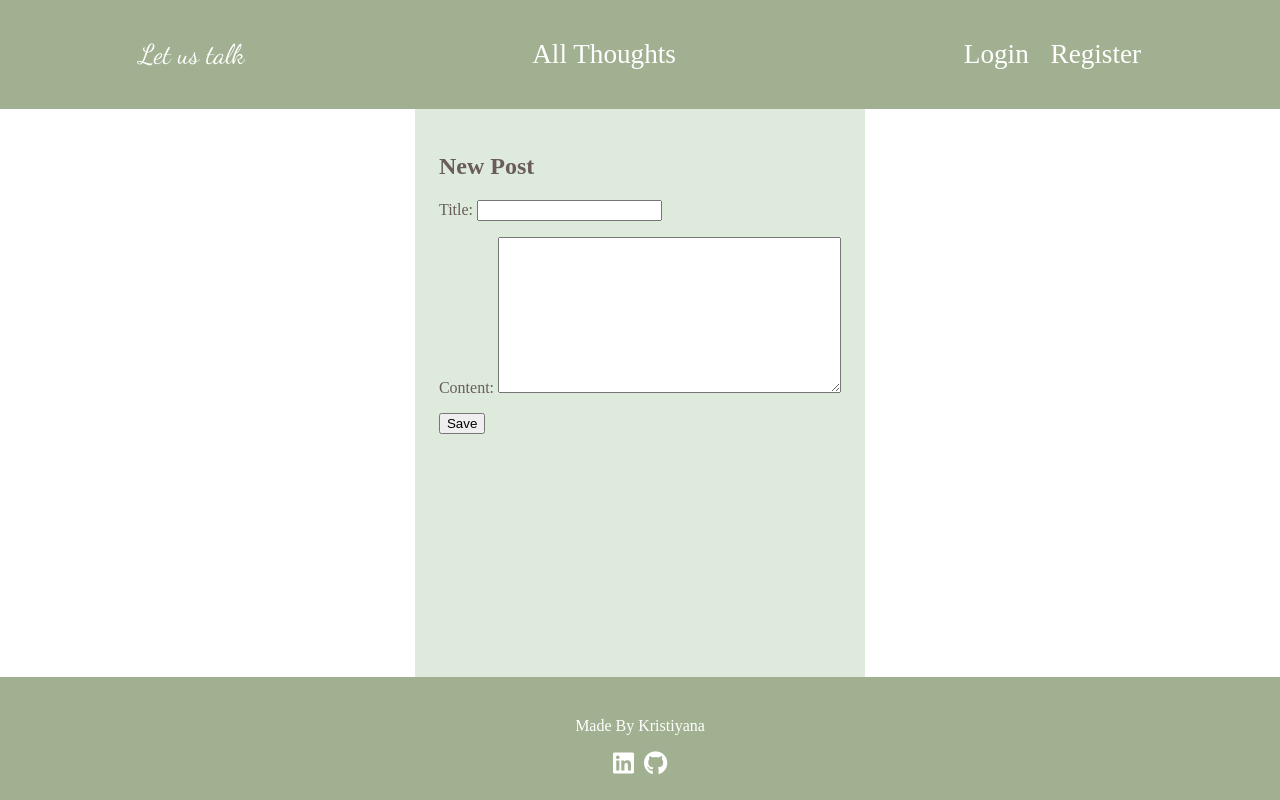
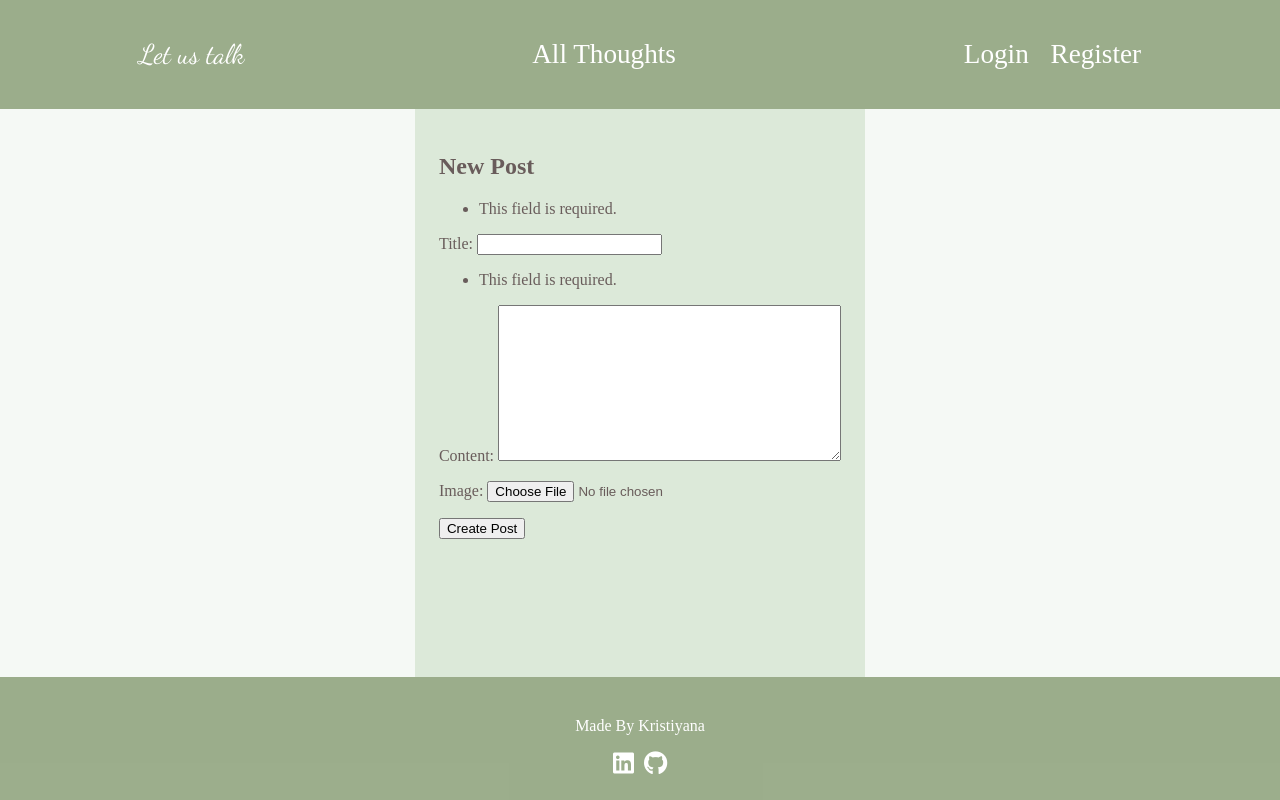
Before and after one commit to kis619/softuni-django-final-project, a Django app: page /posts/create/ in a window 1280 px wide. Run offline with Django 5.2, Linux system fonts and the light colour scheme.

Commit message:
added functionality to add image when creating a post

```diff
--- a/final_exam/posts/form.py
+++ b/final_exam/posts/form.py
@@ -6,4 +6,4 @@ from .models import Post
 class PostForm(forms.ModelForm):
     class Meta:
         model = Post
-        fields = ['title', 'content']
+        fields = ['title', 'content', 'image']
--- a/final_exam/posts/models.py
+++ b/final_exam/posts/models.py
@@ -16,7 +16,8 @@ class Post(models.Model):
         max_length=MAX_CONTENT_LENGTH,
         validators=[MinLengthValidator(MIN_CONTENT_LENGTH)],
         blank=False,
-    )
+    ) #TODO: make sure the form does not get submitted if this is less than 20 cause now I get an Attribute error - maybe something to do with the post method I overwrote
+    image = models.ImageField(upload_to='posts/', null=True, blank=True)
     created_at = models.DateTimeField(auto_now_add=True, db_index=True)
     updated_at = models.DateTimeField(auto_now=True)
     author = models.ForeignKey(UserModel, on_delete=models.CASCADE)
--- a/final_exam/posts/views.py
+++ b/final_exam/posts/views.py
@@ -49,6 +49,18 @@ class PostCreateView(CreateView):
         form.instance.author = self.request.user
         return super().form_valid(form)
 
+    def post(self, request, *args, **kwargs):
+        form = self.get_form()
+        if form.is_valid():
+            return self.form_valid(form)
+        else:
+            return self.form_invalid(form)
+
+    def get_form_kwargs(self):
+        kwargs = super(PostCreateView, self).get_form_kwargs()
+        kwargs.update({'files': self.request.FILES})
+        return kwargs
+
 
 class PostDeleteView(DeleteView):
     model = Post
--- a/final_exam/reactions/views.py
+++ b/final_exam/reactions/views.py
@@ -36,3 +36,6 @@ class ReactionCreateView(CreateView):
     def get_success_url(self):
         post_id = self.kwargs.get('post_id') or get_post_id_from_comment_id(self.kwargs.get('comment_id'))
         return reverse('post_detail', args=[post_id])
+
+
+#TODO: not refresh when reacting to a thread??
--- a/static/css/styles.css
+++ b/static/css/styles.css
@@ -2,6 +2,7 @@
 :root {
     --primary-color: rgba(82, 112, 53, 0.55);
     --secondary-color: rgba(215, 229, 211, 0.81);
+    --tertiary-color: rgba(243, 248, 243, 0.81);
     --text-color: rgba(92, 77, 77, 0.9);
 }
 
@@ -11,6 +12,7 @@ body {
     min-height: 100vh;
     margin: 0;
     padding: 0;
+    background-color: var(--tertiary-color);
 }
 
 /*------------------------------------------------------------------*/
--- a/templates/posts/post_form.html
+++ b/templates/posts/post_form.html
@@ -1,10 +1,10 @@
 {% extends "base.html" %}
 
 {% block content %}
-  <h2>New Post</h2>
-  <form method="post">
-    {% csrf_token %}
-    {{ form.as_p }}
-    <button type="submit">Save</button>
-  </form>
+    <h2>New Post</h2>
+    <form method="post" enctype="multipart/form-data">
+        {% csrf_token %}
+        {{ form.as_p }}
+        <button type="submit">Create Post</button>
+    </form>
 {% endblock %}
```
Also changed, not shown: final_exam/posts/migrations/0006_post_image.py (added), media/posts/ai-windpark.png (added), media/posts/mr_bernie.jpg (added).
